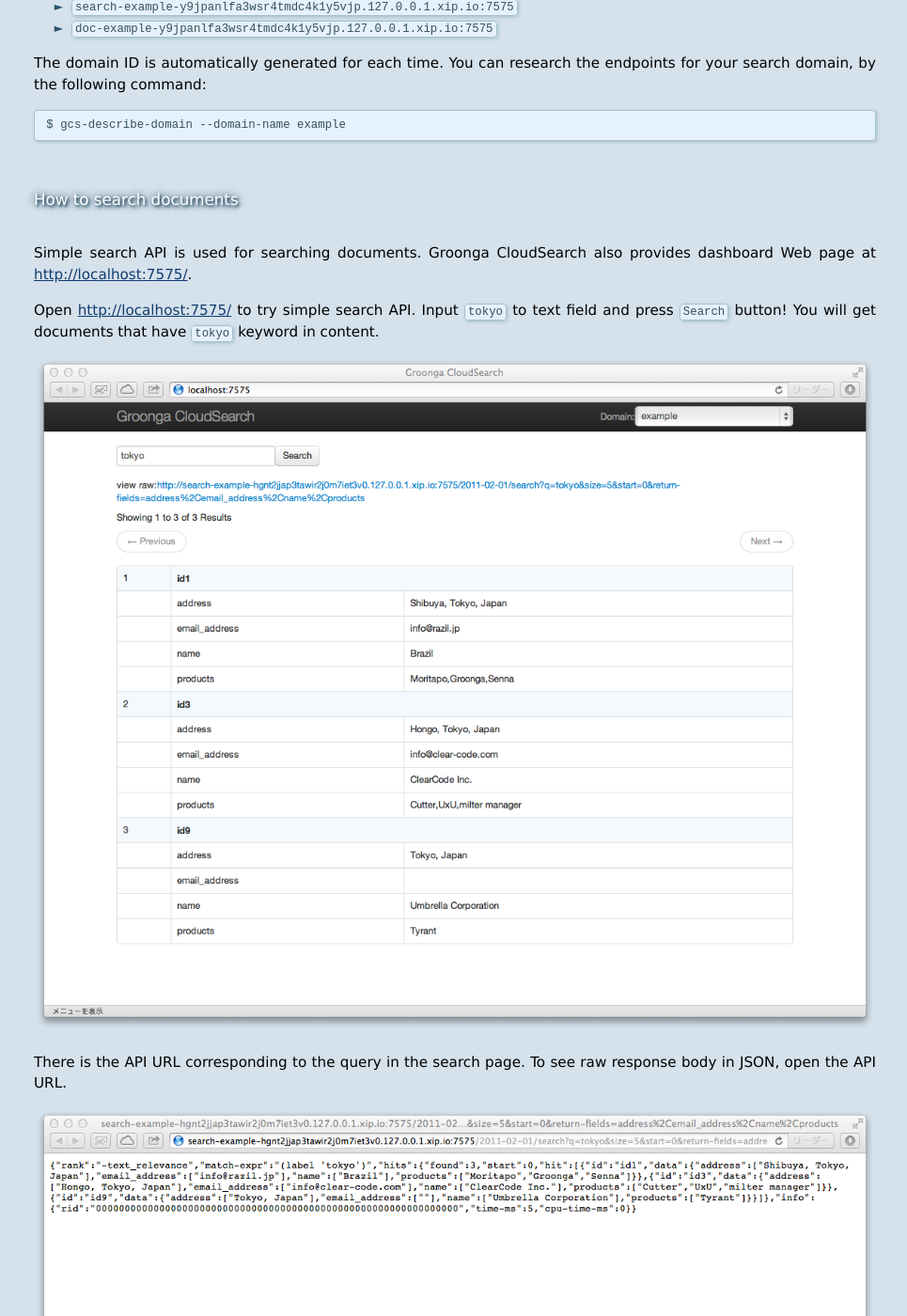
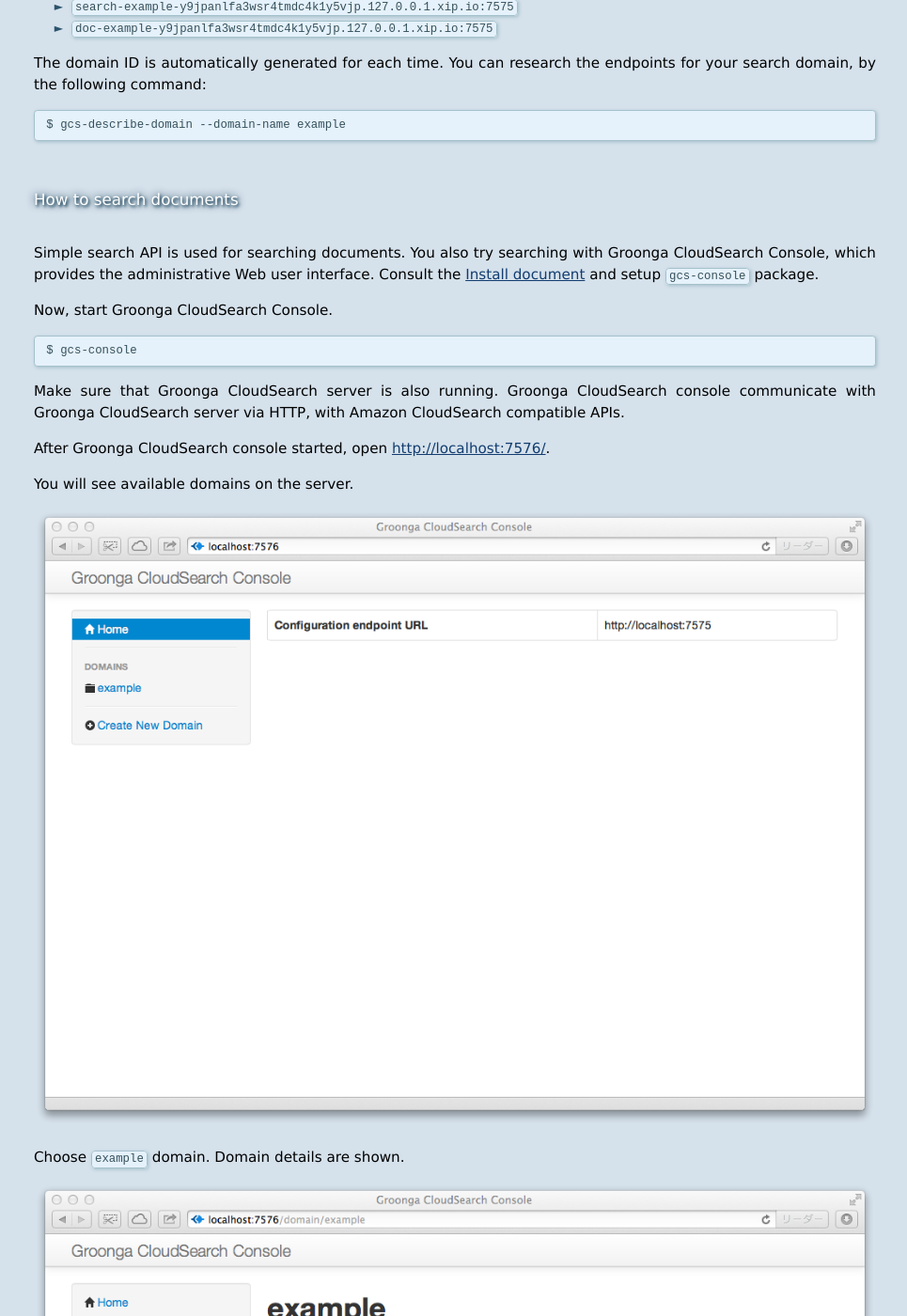
Before and after one commit to groonga/gcs.groonga.org, a Jekyll site: the page built from docs/tutorial/index.md, in a window 1280 px wide and 1400 px high, scrolled down 6316 px. Shown: the whole window at 94% size, without its empty margins (156-1121 px from the left). Built offline with Jekyll 4.4.1, drawn with Linux system fonts in a browser that asks for light colours; comment, search, counter and statistics services are not loaded.

Commit message:
Update about console

```diff
--- a/docs/tutorial/index.md
+++ b/docs/tutorial/index.md
@@ -175,15 +175,31 @@
 
 ## How to search documents {#how-to-search-documents}
 
-Simple search API is used for searching documents. Groonga CloudSearch
-also provides dashboard Web page at
-[http://localhost:7575/](http://localhost:7575/).
+Simple search API is used for searching documents. You also try searching with Groonga CloudSearch Console, which provides the administrative Web user interface. Consult the [Install document](/docs/install) and setup `gcs-console` package.
 
-Open [http://localhost:7575/](http://localhost:7575/) to try simple
-search API. Input `tokyo` to text field and press `Search` button! You
+Now, start Groonga CloudSearch Console.
+
+    $ gcs-console
+
+Make sure that Groonga CloudSearch server is also running. Groonga CloudSearch console communicate with Groonga CloudSearch server via HTTP, with Amazon CloudSearch compatible APIs.
+
+After Groonga CloudSearch console started,
+open [http://localhost:7576/](http://localhost:7576/).
+
+You will see available domains on the server.
+
+<img src="console-index.png" alt="Top page of console" width="100%" />
+
+Choose `example` domain. Domain details are shown.
+
+<img src="console-domain.png" alt="Details of Exmaple domain" width="100%" />
+
+Click `Search` tab.
+
+Input `tokyo` to text field and press `Search` button! You
 will get documents that have `tokyo` keyword in content.
 
-<img src="web-ui.png" alt="searching 'tokyo' with web UI" width="100%" />
+<img src="console-search.png" alt="Searching" width="100%" />
 
 There is the API URL corresponding to the query in the search page.
 To see raw response body in JSON, open the API URL.
```
Also changed, not shown: docs/tutorial/console-domain.png (added), docs/tutorial/console-index.png (added), docs/tutorial/console-search.png (added).
